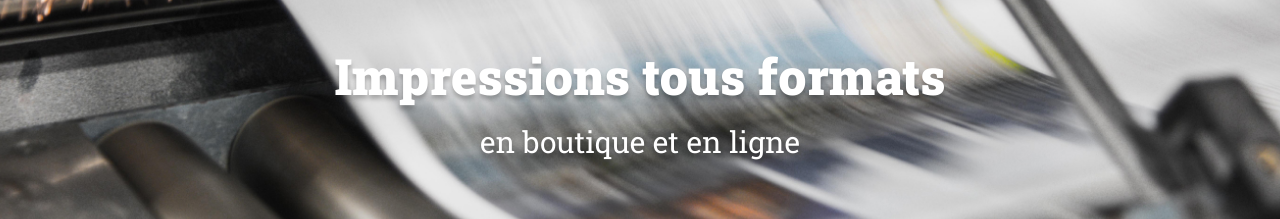
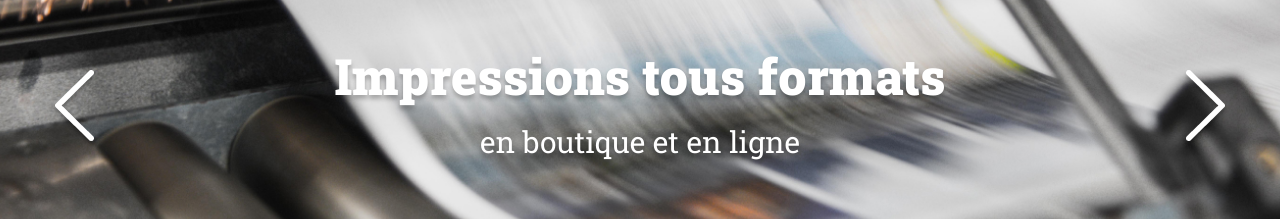
Before and after one commit to kosmik7/OC-Projet5, a plain HTML site: page index.html in a window 1280 px wide. Shown: the part 227-446 px from the top of the page. Drawn offline with Linux system fonts and the light colour scheme.

Commit message:
Ajout des flèches en mode statique

```diff
--- a/assets/style.css
+++ b/assets/style.css
@@ -126,11 +126,18 @@ header {
 #banner .arrow {
 	position: absolute;
 }
+#banner .arrow img {
+	display: block;
+	position: relative;
+	width: auto;
+	height: auto;
+	z-index: 1;
+}
 #banner .arrow_left {
-	left: 10px;
+	left: 4%;
 }
 #banner .arrow_right {
-	right: 10px;
+	right: 4%;
 }
 /* Gestion des points du carrousel */
 .dots {
--- a/index.html
+++ b/index.html
@@ -20,6 +20,12 @@
 	<div id="banner">
 		<img src="./assets/images/slideshow/slide1.jpg" alt="Banner Print-it">
 		<p>Impressions tous formats <span>en boutique et en ligne</span></p>
+		<a class="arrow arrow_left" href="#">
+			<img src="./assets/images/arrow_left.png" alt="Fleche gauche du carousel">
+		</a>
+		<a class="arrow arrow_right" href="#">
+			<img src="./assets/images/arrow_right.png" alt="Fleche droite du carousel">
+		</a>
 		<div class="dots">
 		</div>
 	</div>
```
